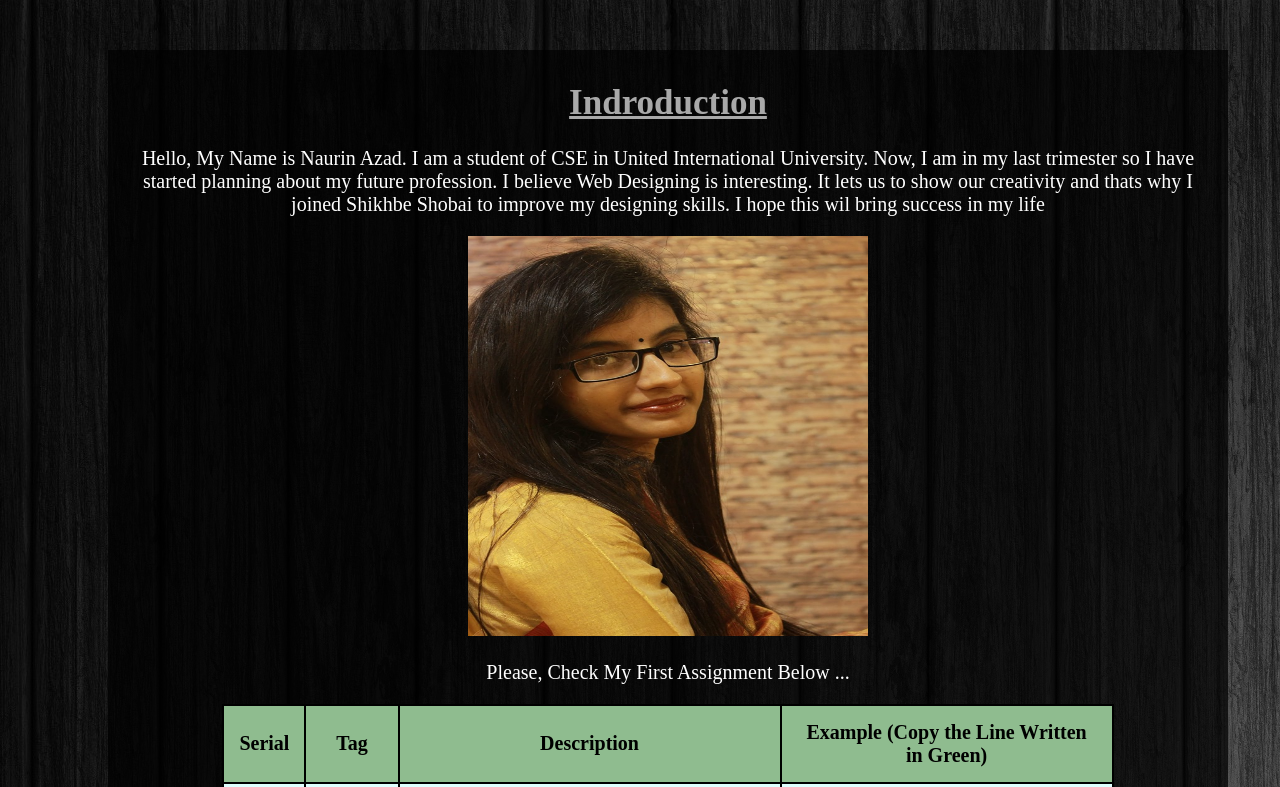
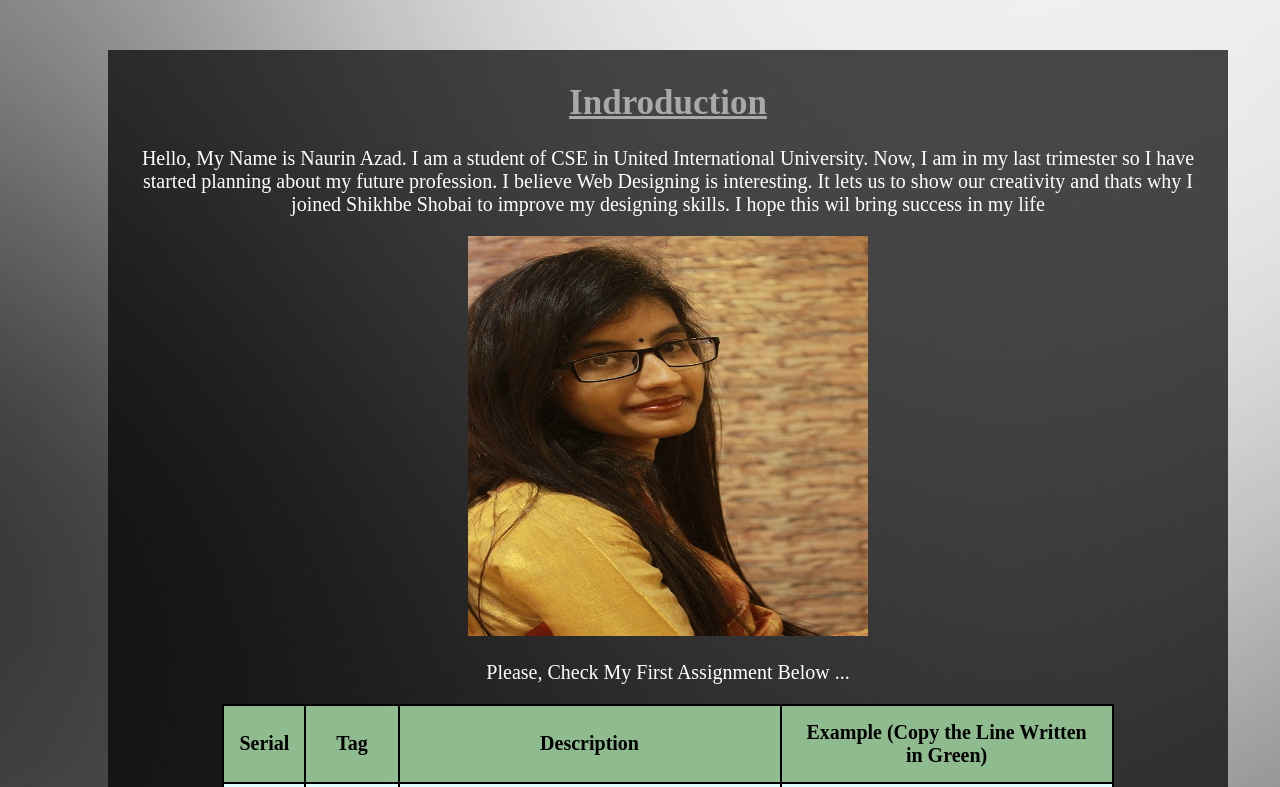
Before and after one commit to naurinazad/Assignment-01, a plain HTML site: page index.html in a window 1280 px wide. Shown: the top 787 px of the page. Drawn offline with Linux system fonts and the light colour scheme.

Commit message:
Update index.html

```diff
--- a/index.html
+++ b/index.html
@@ -54,7 +54,7 @@
 	</style>
 </head>
 
-<body background="image/back1.jpg" >
+<body background="image/back2.jpg" >
 <div class="info">
 <h1><u>Indroduction</u></h1>
 <p >Hello, My Name is Naurin Azad. I am a student of CSE in United International University. Now, I am in my last trimester so I have started planning about my future profession. I believe Web Designing is interesting. It lets us to show our creativity and thats why I joined Shikhbe Shobai to improve my designing skills. I hope this wil bring success in my life</p>
```
